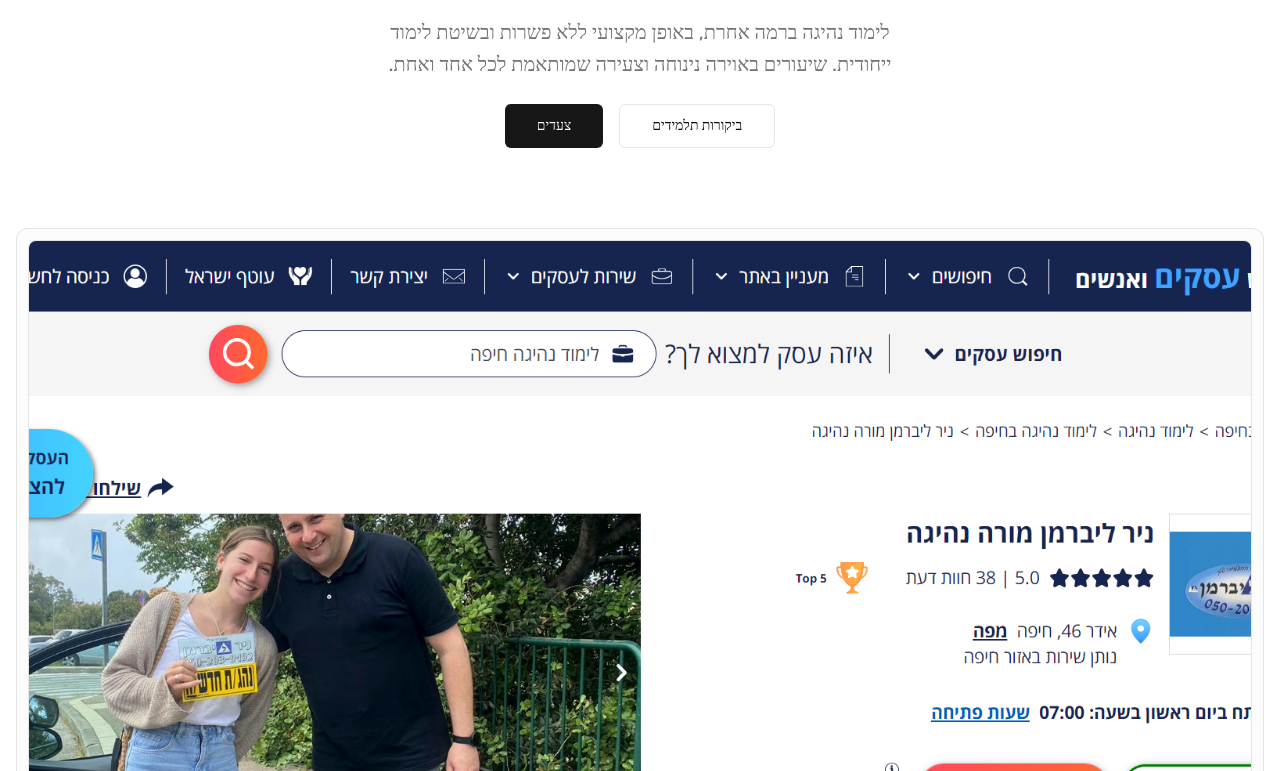
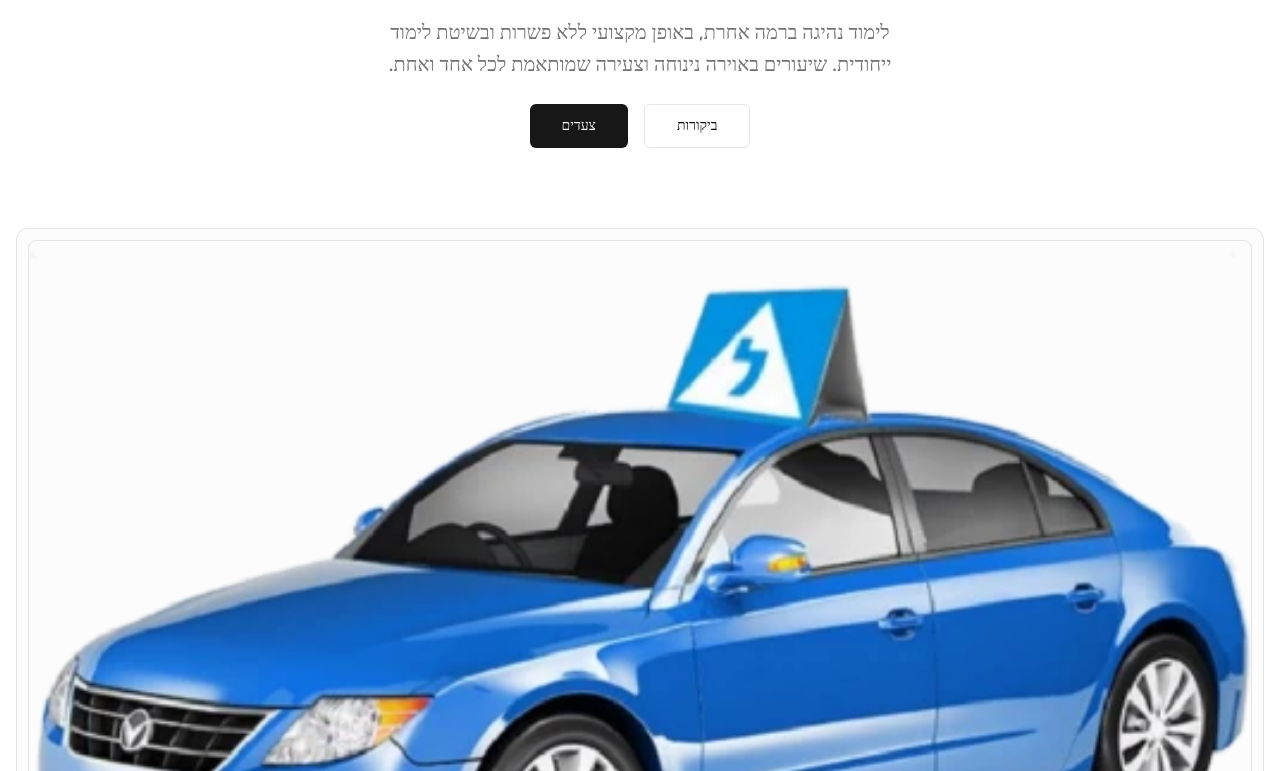
Before and after one commit to table-harmony/nirlibermandrivinginstructor, an Astro site: page / in a window 1280 px wide. Shown: the part 309-1080 px from the top of the page. Built offline with nearby package versions, Linux system fonts and the light colour scheme; Astro itself is replaced by a stand-in of ours.

Commit message:
testing car

```diff
--- a/src/components/sections/hero.astro
+++ b/src/components/sections/hero.astro
@@ -41,7 +41,7 @@ import { BoldIcon } from 'lucide-react'
           }),
         )}
       >
-        ביקורות תלמידים
+        ביקורות
       </a>
       <a href="/get-started" class={buttonVariants({ size: 'lg' })}> צעדים </a>
     </div>
--- a/src/components/sections/preview.astro
+++ b/src/components/sections/preview.astro
@@ -12,7 +12,7 @@ import { Image } from 'astro:assets'
       >
         <Image
           class="size-full object-cover object-center"
-          src="/images/hero.png"
+          src="/images/hero1.png"
           alt="preview landing"
           width={2000}
           height={1000}
```
Also changed, not shown: public/images/hero1.png (added).
